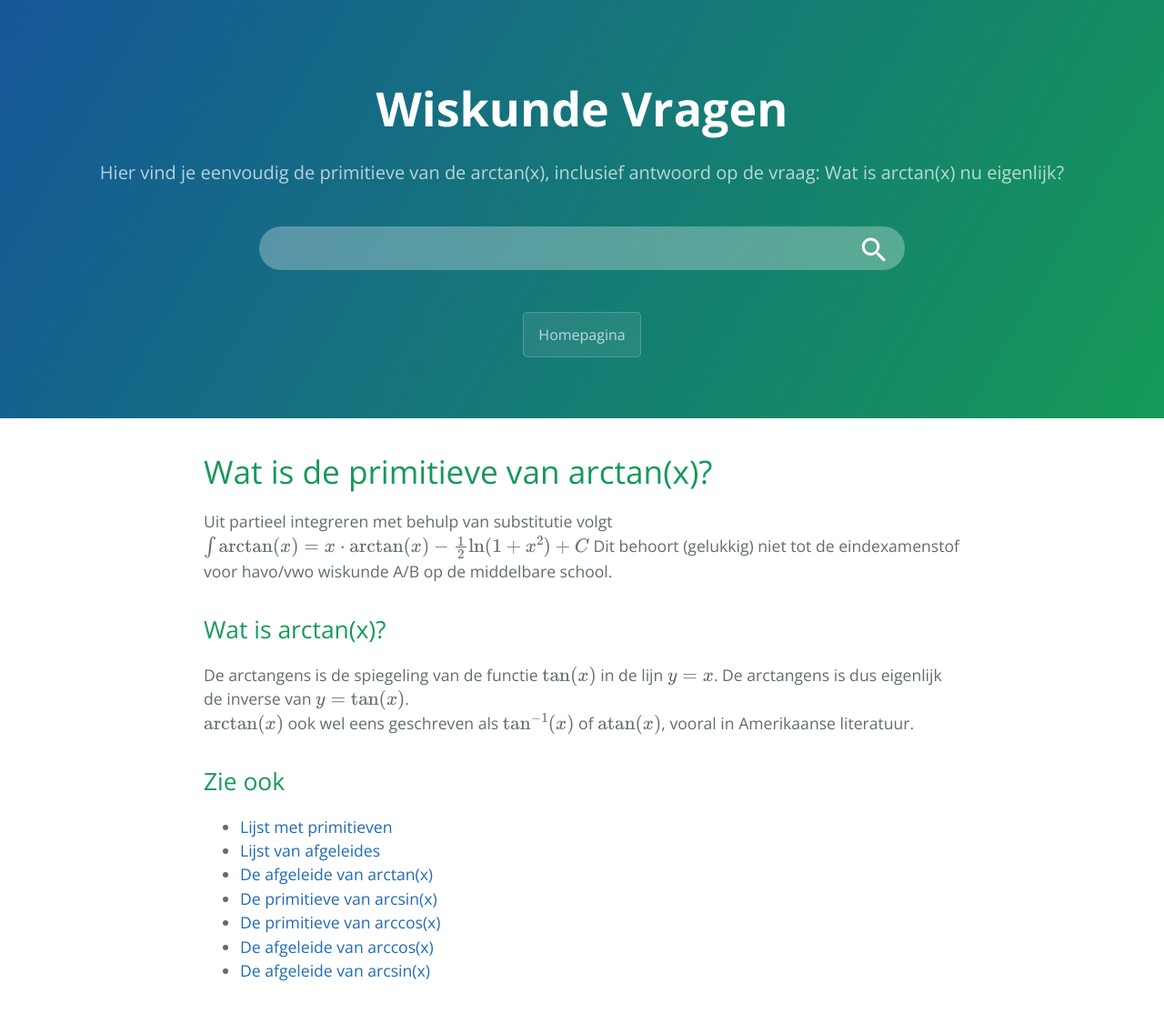
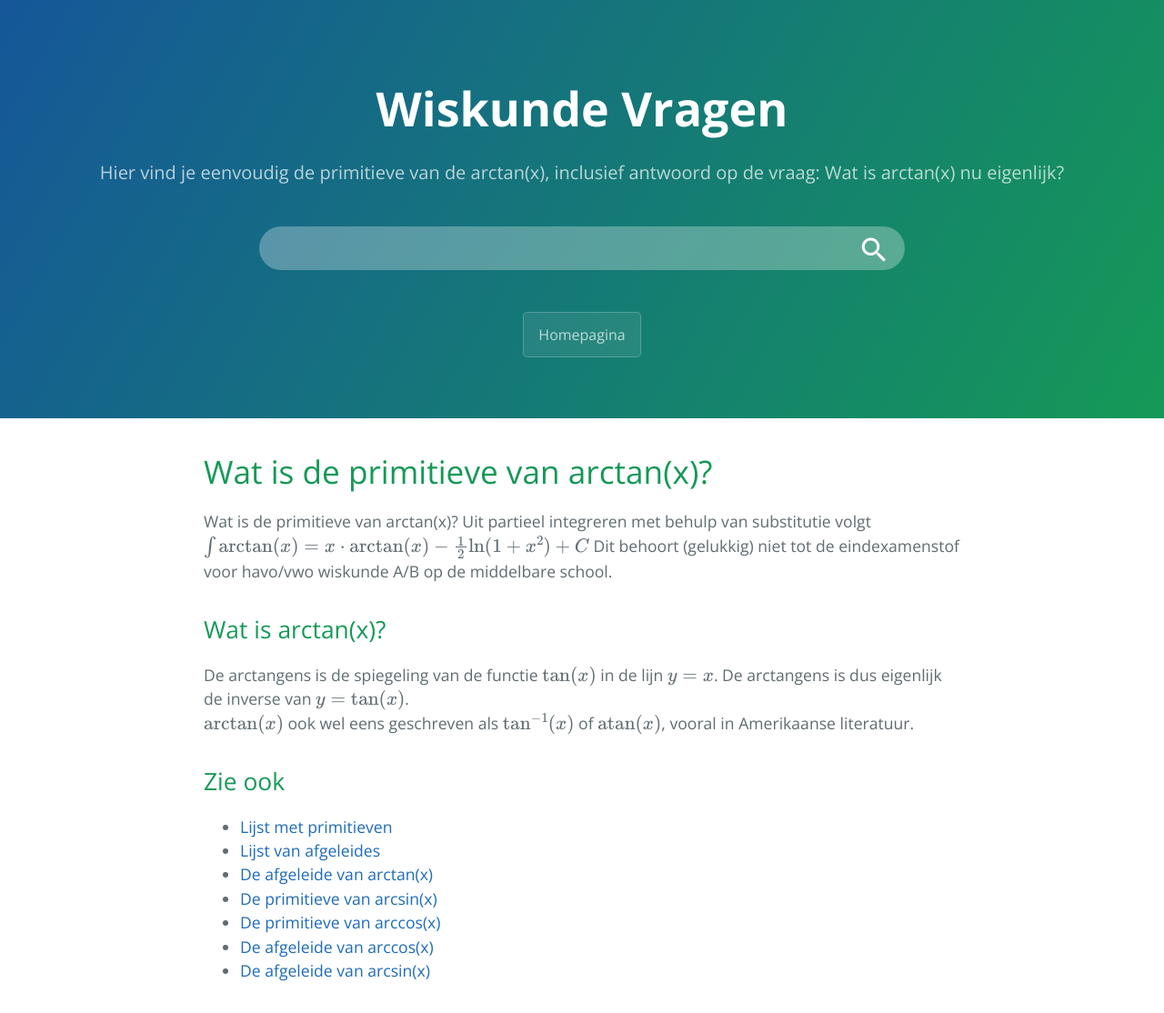
Before and after one commit to wiskundevragen/wiskundevragen.github.io, a Jekyll site: the page built from primitieven/arctanx.html, in a window 1280 px wide. Shown: the whole page at 91% size. Built offline with Jekyll 4.4.1, drawn with Linux system fonts in a browser that asks for light colours.

Commit message:
improve primitive pages

```diff
--- a/primitieven/arccosx.html
+++ b/primitieven/arccosx.html
@@ -6,7 +6,7 @@ see_also: ["prim_lijst", "afg_lijst", "prim_arcsin",
 "afg_arcsin", "afg_arctan"]
 ---
 Hoe integreer je arccos(x)? De primitieve van <mathEl data="\arccos(x)">arccos(x)</mathEl> is <mathEl
-	data="x\cdot \arccos(x) - \sqrt{1-x^2}">x * arccos(x) - sqrt(1-x^2)</mathEl>. Dit behoort
+	data="x\cdot \arccos(x) - \sqrt{1-x^2}">x * arccos(x) - sqrt(1-x<sup>2</sup>)</mathEl>. Dit behoort
 (gelukkig) niet tot de eindexamenstof voor havo/vwo wiskunde A/B op de middelbare school.
 
 <h2>Wat is arccos(x)?</h2>
--- a/primitieven/arcsinx.html
+++ b/primitieven/arcsinx.html
@@ -5,7 +5,7 @@ title: Wat is de primitieve van arcsin(x)?
 see_also: ["prim_lijst", "afg_lijst", "afg_arcsin", "prim_arctan", "prim_arccos",
 "afg_arccos", "afg_arctan"]
 ---
-Uit partieel integreren volgt <mathEl data="\int \arcsin(x) = x\cdot \arccos(x) - \sqrt{1-x^2} + C">dat de integraal van
+Hoe integreer je arcsin(x)? Uit partieel integreren volgt <mathEl data="\int \arcsin(x) = x\cdot \arccos(x) - \sqrt{1-x^2} + C">dat de primitieve van
 	arcsin(x) gelijk is aan x*arccos(x) - sqrt(1-x^2) + c</mathEl>. Dit behoort (gelukkig) niet tot de eindexamenstof
 voor havo/vwo wiskunde A/B op de middelbare school.
 
--- a/primitieven/arctanx.html
+++ b/primitieven/arctanx.html
@@ -5,7 +5,7 @@ title: Wat is de primitieve van arctan(x)?
 see_also: ["prim_lijst", "afg_lijst", "afg_arctan", "prim_arcsin", "prim_arccos",
 "afg_arccos", "afg_arcsin"]
 ---
-Uit partieel integreren met behulp van substitutie volgt <mathEl data="\int \arctan(x) = x\cdot
+Wat is de primitieve van arctan(x)? Uit partieel integreren met behulp van substitutie volgt <mathEl data="\int \arctan(x) = x\cdot
 \arctan(x) - \frac12\ln(1+x^2) + C">dat de integraal van arctan(x) gelijk is aan x*arctan(x) - 0.5ln(1+x^2) + C
 </mathEl> Dit behoort (gelukkig) niet tot de eindexamenstof voor havo/vwo wiskunde A/B op de middelbare school.
 
--- a/sitemap.xml
+++ b/sitemap.xml
@@ -28,15 +28,15 @@
 	</url>
 	<url>
 		<loc>https://wiskundevragen.github.io/primitieven/primitieven</loc>
-		<lastmod>2020-11-09T09:30:58+00:00</lastmod>
+		<lastmod>2021-02-09T09:30:58+00:00</lastmod>
 	</url>
 	<url>
 		<loc>https://wiskundevragen.github.io/primitieven/arctanx</loc>
-		<lastmod>2020-04-26T09:30:58+00:00</lastmod>
+		<lastmod>2021-02-09T09:30:58+00:00</lastmod>
 	</url>
 	<url>
 		<loc>https://wiskundevragen.github.io/primitieven/arccosx</loc>
-		<lastmod>2020-04-26T09:30:58+00:00</lastmod>
+		<lastmod>2021-02-09T09:30:58+00:00</lastmod>
 	</url>
 	<url>
 		<loc>https://wiskundevragen.github.io/primitieven/arcsinx</loc>
```
